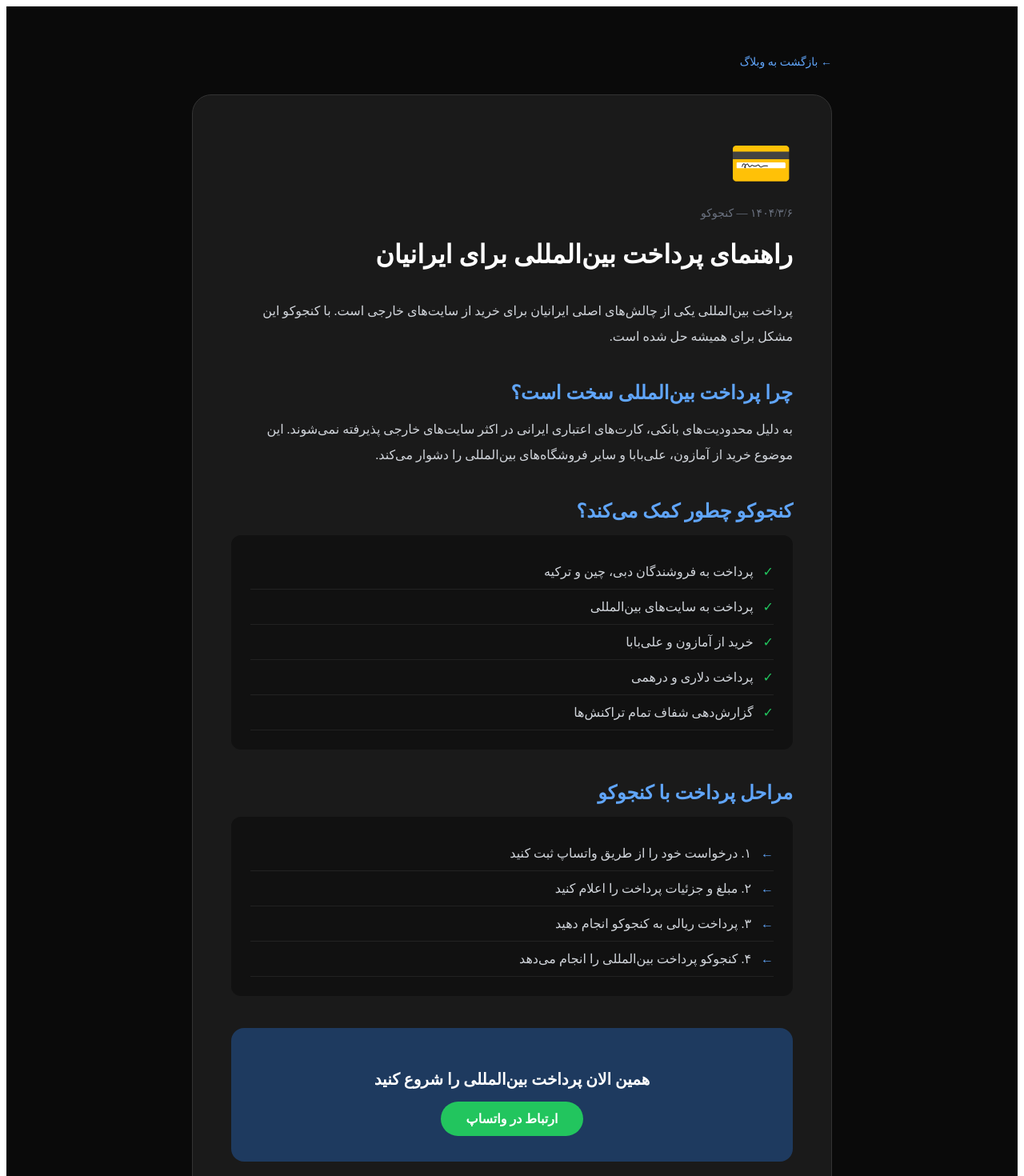
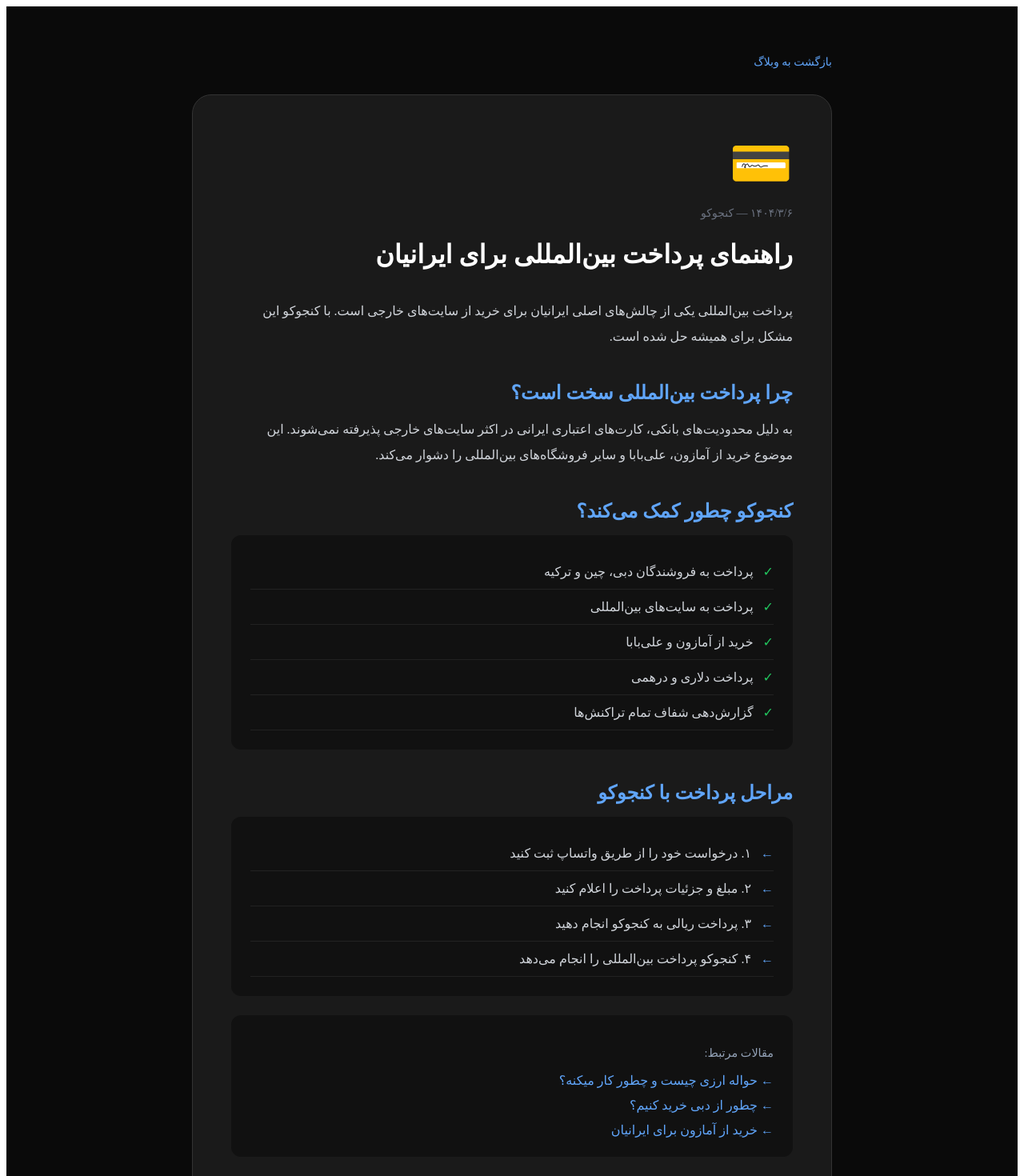
Before and after one commit to seyedmehdialavi93-coder/konjoko, a Next.js app: page /blog/pardakht-beinalmelli in a window 1280 px wide. Shown: the top 1470 px of the page at 80% size. Built offline with nearby package versions, Linux system fonts and the light colour scheme.

Commit message:
add internal links to pardakht post

```diff
--- a/app/blog/pardakht-beinalmelli/page.tsx
+++ b/app/blog/pardakht-beinalmelli/page.tsx
@@ -1,64 +1,53 @@
+import type { Metadata } from "next";
+
+export const metadata: Metadata = {
+ title: "راهنمای پرداخت بین‌المللی برای ایرانیان ۲۰۲۵ | کنجوکو",
+ description: "راهنمای کامل پرداخت بین‌المللی برای ایرانیان. خرید از آمازون، علی‌بابا و پرداخت دلاری و درهمی با کنجوکو آسان شد.",
+};
+
 export default function PardakhtBeinalmelli() {
  return (
    <main style={{backgroundColor: "#0a0a0a", minHeight: "100vh", color: "white", direction: "rtl"}}>
      <div style={{maxWidth: "800px", margin: "0 auto", padding: "60px 20px"}}>
-
        <div style={{marginBottom: "32px"}}>
-          <a href="/blog" style={{color: "#60a5fa", textDecoration: "none", fontSize: "0.875rem"}}>← بازگشت به وبلاگ</a>
+         <a href="/blog" style={{color: "#60a5fa", textDecoration: "none", fontSize: "0.875rem"}}>بازگشت به وبلاگ</a>
        </div>
-
        <div style={{backgroundColor: "#1a1a1a", borderRadius: "24px", padding: "48px", border: "1px solid #333"}}>
          <div style={{fontSize: "4rem", marginBottom: "16px"}}>💳</div>
          <p style={{color: "#6b7280", fontSize: "0.875rem", marginBottom: "12px"}}>۱۴۰۴/۳/۶ — کنجوکو</p>
-          <h1 style={{fontSize: "2rem", fontWeight: "bold", marginBottom: "32px", lineHeight: "1.4"}}>
-            راهنمای پرداخت بین‌المللی برای ایرانیان
-          </h1>
-
-          <p style={{color: "#d1d5db", lineHeight: "2", marginBottom: "24px"}}>
-            پرداخت بین‌المللی یکی از چالش‌های اصلی ایرانیان برای خرید از سایت‌های خارجی است. با کنجوکو این مشکل برای همیشه حل شده است.
-          </p>
-
+         <h1 style={{fontSize: "2rem", fontWeight: "bold", marginBottom: "32px", lineHeight: "1.4"}}>راهنمای پرداخت بین‌المللی برای ایرانیان</h1>
+         <p style={{color: "#d1d5db", lineHeight: "2", marginBottom: "24px"}}>پرداخت بین‌المللی یکی از چالش‌های اصلی ایرانیان برای خرید از سایت‌های خارجی است. با کنجوکو این مشکل برای همیشه حل شده است.</p>
          <h2 style={{fontSize: "1.5rem", fontWeight: "bold", marginBottom: "16px", marginTop: "40px", color: "#60a5fa"}}>چرا پرداخت بین‌المللی سخت است؟</h2>
-          <p style={{color: "#d1d5db", lineHeight: "2", marginBottom: "24px"}}>
-            به دلیل محدودیت‌های بانکی، کارت‌های اعتباری ایرانی در اکثر سایت‌های خارجی پذیرفته نمی‌شوند. این موضوع خرید از آمازون، علی‌بابا و سایر فروشگاه‌های بین‌المللی را دشوار می‌کند.
-          </p>
-
+         <p style={{color: "#d1d5db", lineHeight: "2", marginBottom: "24px"}}>به دلیل محدودیت‌های بانکی، کارت‌های اعتباری ایرانی در اکثر سایت‌های خارجی پذیرفته نمی‌شوند. این موضوع خرید از آمازون، علی‌بابا و سایر فروشگاه‌های بین‌المللی را دشوار می‌کند.</p>
          <h2 style={{fontSize: "1.5rem", fontWeight: "bold", marginBottom: "16px", marginTop: "40px", color: "#60a5fa"}}>کنجوکو چطور کمک می‌کند؟</h2>
          <div style={{backgroundColor: "#111", borderRadius: "12px", padding: "24px", marginBottom: "24px"}}>
-            {[
-              "پرداخت به فروشندگان دبی، چین و ترکیه",
-              "پرداخت به سایت‌های بین‌المللی",
-              "خرید از آمازون و علی‌بابا",
-              "پرداخت دلاری و درهمی",
-              "گزارش‌دهی شفاف تمام تراکنش‌ها",
-            ].map((item) => (
+           {["پرداخت به فروشندگان دبی، چین و ترکیه", "پرداخت به سایت‌های بین‌المللی", "خرید از آمازون و علی‌بابا", "پرداخت دلاری و درهمی", "گزارش‌دهی شفاف تمام تراکنش‌ها"].map((item) => (
              <div key={item} style={{display: "flex", alignItems: "center", gap: "12px", padding: "12px 0", borderBottom: "1px solid #222"}}>
                <span style={{color: "#22c55e"}}>✓</span>
                <span style={{color: "#d1d5db"}}>{item}</span>
              </div>
            ))}
          </div>
-
          <h2 style={{fontSize: "1.5rem", fontWeight: "bold", marginBottom: "16px", marginTop: "40px", color: "#60a5fa"}}>مراحل پرداخت با کنجوکو</h2>
          <div style={{backgroundColor: "#111", borderRadius: "12px", padding: "24px", marginBottom: "24px"}}>
-            {[
-              "۱. درخواست خود را از طریق واتساپ ثبت کنید",
-              "۲. مبلغ و جزئیات پرداخت را اعلام کنید",
-              "۳. پرداخت ریالی به کنجوکو انجام دهید",
-              "۴. کنجوکو پرداخت بین‌المللی را انجام می‌دهد",
-            ].map((item) => (
+           {["۱. درخواست خود را از طریق واتساپ ثبت کنید", "۲. مبلغ و جزئیات پرداخت را اعلام کنید", "۳. پرداخت ریالی به کنجوکو انجام دهید", "۴. کنجوکو پرداخت بین‌المللی را انجام می‌دهد"].map((item) => (
              <div key={item} style={{display: "flex", alignItems: "center", gap: "12px", padding: "12px 0", borderBottom: "1px solid #222"}}>
                <span style={{color: "#60a5fa"}}>←</span>
                <span style={{color: "#d1d5db"}}>{item}</span>
              </div>
            ))}
          </div>
-
+         <div style={{backgroundColor: "#111", borderRadius: "12px", padding: "24px", marginBottom: "32px"}}>
+           <p style={{color: "#94a3b8", marginBottom: "16px", fontSize: "0.9rem"}}>مقالات مرتبط:</p>
+           <div style={{display: "flex", flexDirection: "column", gap: "12px"}}>
+             <a href="/blog/havaleh-arzi" style={{color: "#60a5fa", textDecoration: "none"}}>← حواله ارزی چیست و چطور کار میکنه؟</a>
+             <a href="/blog/kharid-az-dubai" style={{color: "#60a5fa", textDecoration: "none"}}>← چطور از دبی خرید کنیم؟</a>
+             <a href="/blog/kharid-az-amazon" style={{color: "#60a5fa", textDecoration: "none"}}>← خرید از آمازون برای ایرانیان</a>
+           </div>
+         </div>
          <div style={{backgroundColor: "#1e3a5f", borderRadius: "16px", padding: "32px", textAlign: "center", marginTop: "40px"}}>
            <p style={{fontSize: "1.25rem", fontWeight: "bold", marginBottom: "16px"}}>همین الان پرداخت بین‌المللی را شروع کنید</p>
-            <a href="https://wa.me/971562913000" style={{backgroundColor: "#22c55e", color: "white", padding: "12px 32px", borderRadius: "50px", fontWeight: "bold", textDecoration: "none", display: "inline-block"}}>
-              ارتباط در واتساپ
-            </a>
+           <a href="https://wa.me/971562913000" style={{backgroundColor: "#22c55e", color: "white", padding: "12px 32px", borderRadius: "50px", fontWeight: "bold", textDecoration: "none", display: "inline-block"}}>ارتباط در واتساپ</a>
          </div>
        </div>
      </div>
```
Lines whose indentation alone changed are shown as unchanged.
